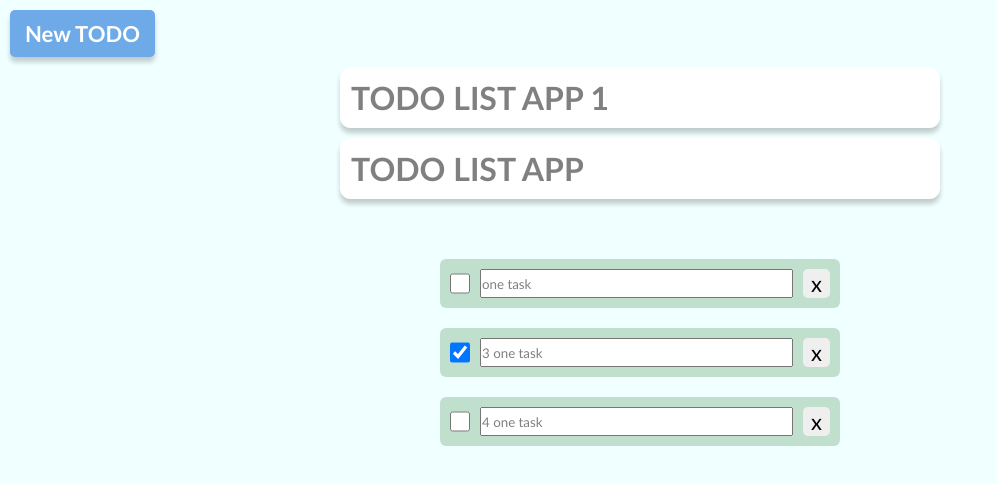
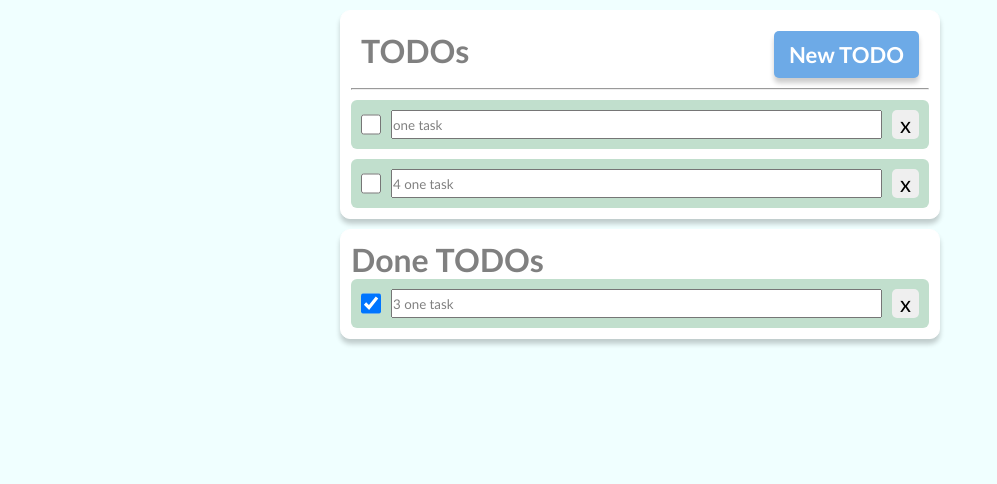
Before and after one commit to mihailies/vanillatodo, a website: page index.html in a window 1280 px wide. Shown: the whole page, without its empty margins (0-997 px from the left). Drawn offline with nearby package versions, Linux system fonts and the light colour scheme.

Commit message:
live-server adjustments, onload adjustments, add/delete todo

```diff
--- a/index.html
+++ b/index.html
@@ -1,19 +1,36 @@
 <!doctype html>
 <html>
   <head>
+    <script
+      type="text/javascript"
+      src="./node_modules/lodash/lodash.js"
+      defer
+    ></script>
     <script type="text/javascript" src="index.js" defer></script>
+
     <link href="style.css" rel="stylesheet" />
   </head>
 
   <body>
-    <button class="new" onclick="newTodo()">New TODO</button>
     <div class="main_container">
-      <h1>TODO LIST APP 1</h1>
+      <div
+        style="
+          display: flex;
+          flex-direction: row;
+          justify-content: space-between;
+          padding: 10px;
+        "
+      >
+        <h1>TODOs</h1>
+        <button class="new" onclick="newTodo()">New TODO</button>
+      </div>
+      <hr style="margin-bottom: 10px" />
+
+      <div id="todos_active"></div>
     </div>
     <div class="main_container">
-      <h1>TODO LIST APP</h1>
+      <h1>Done TODOs</h1>
+      <div id="todos_done"></div>
     </div>
-    <div id="todos"></div>
-    <div id="done_todos"></div>
   </body>
 </html>
--- a/index.js
+++ b/index.js
@@ -1,45 +1,63 @@
+// todos list is Array
 let todosSaved = [
-  { text: 'one task', done: false },
-  { text: '3 one task', done: true },
-  { text: '4 one task', done: false },
+  { id: crypto.randomUUID(), text: 'one task', done: false },
+  { id: crypto.randomUUID(), text: '3 one task', done: true },
+  { id: crypto.randomUUID(), text: '4 one task', done: false },
 ];
 
-(() => {
-  let todos = document.getElementById('todos');
+let todosActive;
+let todosDone;
+
+let bodyOnLoadPromise = new Promise((resolve) => {
+  document.body.onload = () => {
+    resolve('loaded');
+  };
+});
+
+(async () => {
+  await bodyOnLoadPromise.then((val) => console.log(val));
+  todosActive = document.getElementById('todos_active');
+  todosDone = document.getElementById('todos_done');
   for (let todo of todosSaved) {
-    console.log(todo);
-    newTodo(todo);
+    newTodo(todo, todo.done ? todosDone : todosActive);
   }
 })();
 
-function newTodo(todoData) {
-  todoData = todoData || {};
+function newTodo(todoData, container) {
+  if (todoData == undefined) {
+    todoData = { id: crypto.randomUUID() };
+    container = todosActive;
+  }
 
-  // console.log(todoData);
-
-  let todos = document.getElementById('todos');
   let newTodo = document.createElement('div');
+  newTodo.dataset.id = todoData.id;
   Object.assign(newTodo, {
     className: 'todo_style',
   });
 
   let checkBox = document.createElement('input');
   Object.assign(checkBox, {
+    dataId: todoData.id,
     type: 'checkbox',
     checked: todoData.done ? true : false,
   });
 
   let todoText = document.createElement('input');
   Object.assign(todoText, {
+    name: 'Text',
     value: todoData.text != undefined ? todoData.text : '',
     type: 'text',
+    onchange: (evt) => {
+      changeTodoText(evt.target.dataId, evt.target.value);
+    },
   });
 
   let deleteButton = document.createElement('button');
   Object.assign(deleteButton, {
+    dataId: todoData.id,
     innerHTML: 'x',
     onclick: () => {
-      console.log('Delete me me me');
+      deleteTodo(todoData.id);
     },
   });
   newTodo.appendChild(checkBox);
@@ -47,5 +65,28 @@ function newTodo(todoData) {
   newTodo.appendChild(deleteButton);
 
   // /  console.log(newTodo);
-  todos.append(newTodo);
+  if (container) {
+    container.append(newTodo);
+  } else {
+    console.error('No container for todo');
+  }
 }
+
+function changeTodoText(id, value) {
+  todosSaved.find((todo) => todo.id == id).text = value;
+}
+
+function deleteTodo(id) {
+  todosSaved = todosSaved.filter((el) => el.id != id);
+  console.log(document.querySelector('[data-id="' + id + '"]'));
+  let nodeToDelete = document.querySelector('[data-id="' + id + '"]');
+  nodeToDelete.remove();
+}
+// function redrawList() {
+//   todosActive = document.getElementById('todos_active');
+//   todosDone = document.getElementById('todos_done');
+
+//   for (let todo of todosSaved) {
+//     newTodo(todo, todo.done ? todosDone : todosActive);
+//   }
+// }
--- a/package.json
+++ b/package.json
@@ -1,5 +1,9 @@
 {
+  "scripts": {
+    "start": "live-server --ignore=\"node_modules/\" --wait=1000"
+  },
   "dependencies": {
-    "live-server": "^1.2.2"
+    "live-server": "^1.2.0",
+    "lodash": "^4.18.1"
   }
 }
--- a/style.css
+++ b/style.css
@@ -46,11 +46,10 @@ button.new {
   box-shadow: 0 5px 5px 0px rgba(0, 0, 0, 0.2);
 }
 
-#todos {
+#todos_active {
   display: flex;
-  gap: 20px;
+  gap: 10px;
   flex-direction: column;
-  margin-top: 50px;
 }
 .todo_style {
   display: flex;
```
Also changed, not shown: .live-server.json (added), 1 other file.
